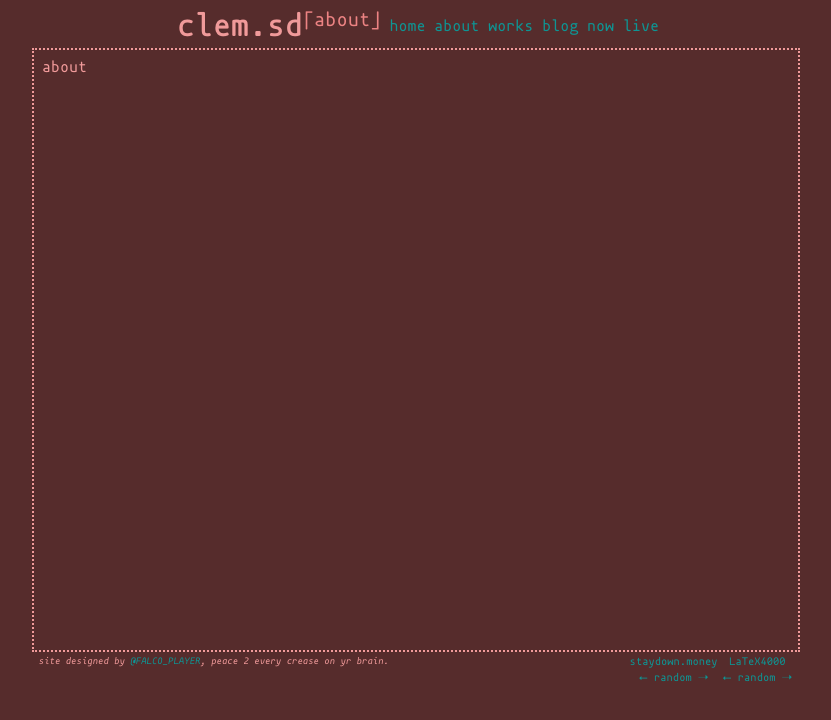
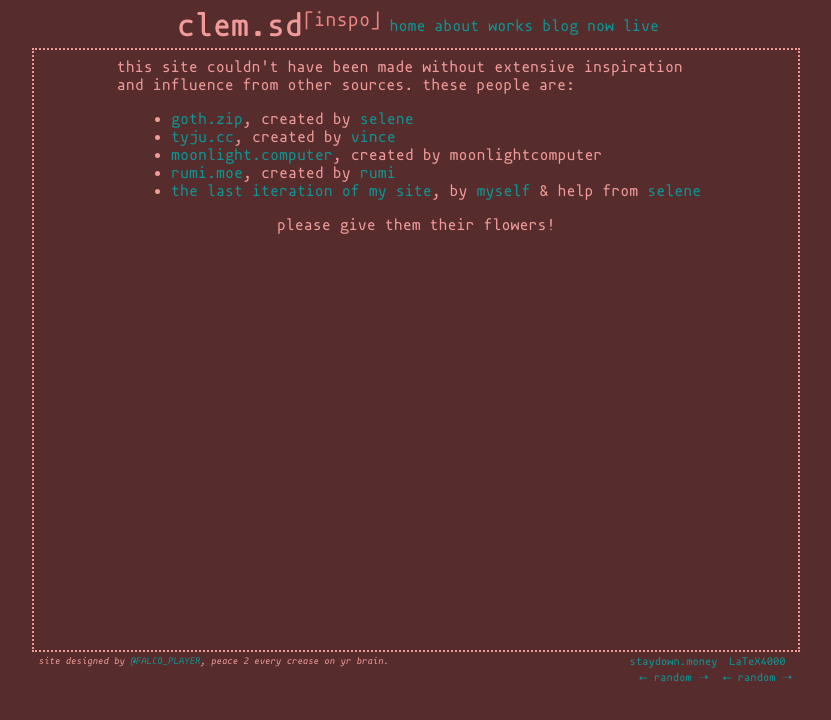
Before and after one commit to lucmayor/celestial-conjunction, an Astro site: page /inspo in a window 1280 px wide. Shown: the whole page, without its empty margins (222-1053 px from the left). Built offline with nearby package versions, Linux system fonts and the light colour scheme; Astro itself is replaced by a stand-in of ours.

Commit message:
fix headers and 404 + inspo page add

```diff
--- a/src/pages/404.astro
+++ b/src/pages/404.astro
@@ -0,0 +1,16 @@
+---
+import "../styles/global.css";
+---
+
+<div>
+    turn back or die <a href="/">&#10141; home</a>
+</div>
+
+<style>
+    div {
+        width: 100%;
+        height: 100%;
+        text-align: center;
+        justify-content: center;
+    }
+</style>
--- a/src/pages/about.astro
+++ b/src/pages/about.astro
@@ -28,6 +28,7 @@ import Layout from "../layouts/Main.astro";
 		</ul>
 
 		<span class="main">regardless, i hope you enjoy nuzzling into my chopped up corner of the web.</span>
+		<span class="main"><a href="/inspo">here</a> are my inspirations for this iteration of the site.</span>
 	</div>
 </Layout>
 
--- a/src/pages/inspo.astro
+++ b/src/pages/inspo.astro
@@ -1,13 +1,73 @@
 ---
-	import Layout from "../layouts/Main.astro";
+import Layout from "../layouts/Main.astro";
 ---
 
-<Layout heading="about" title="aboutaboutaboutaboutaboutaboutabout">
+<Layout heading="inspo" title="inspirationsinspirationsinspirationsinspirationsinspirationsinspirationsinspirations">
 	<div class="head">
-		about
+		<div class="layer">
+			this site couldn't have been made without extensive inspiration and
+			influence from other sources. these people are:
+
+			<ul>
+				<li>
+					<a href="https://goth.zip/">goth.zip</a>, created by <a
+						href="https://github.com/riesha">selene</a
+					>
+				</li>
+				<li>
+					<a href="https://tyju.cc/">tyju.cc</a>, created by <a
+						href="https://github.com/onlytomorrow">vince</a
+					>
+				</li>
+				<li>
+					<a href="https://moonlight.computer/">moonlight.computer</a
+					>, created by moonlightcomputer
+				</li>
+				<li>
+					<a href="https://rumi.moe/">rumi.moe</a>, created by <a
+						href="https://github.com/dichromatic">rumi</a
+					>
+				</li>
+				<li>
+					<a href="https://github.com/lucmayor/homebase"
+						>the last iteration of my site</a
+					>, by <a href="https://github.com/lucmayor">myself</a> & help
+					from
+					<a href="https://github.com/riesha">selene</a>
+				</li>
+			</ul>
+
+			please give them their flowers!
+		</div>
 	</div>
 </Layout>
 
 <style>
+	div.head {
+		display: flex;
+		flex-direction: column;
+		align-items: center;
+		justify-content: center;
 
+		margin: 0.5rem;
+		font-family: "mononoki";
+		max-height: 97%;
+
+		overflow: scroll;
+		overflow-x: visible;
+		scrollbar-width: thin;
+		scrollbar-color: #f09a9a #562c2c;
+
+		overflow-wrap: break-word;
+		hyphenate-limit-chars: 10;
+		hyphens: auto;
+	}
+
+	.layer {
+		display: flex;
+		flex-direction: column;
+		align-items: center;
+		justify-content: center;
+		max-width: 80%;
+	}
 </style>
--- a/src/pages/live.astro
+++ b/src/pages/live.astro
@@ -2,7 +2,7 @@
 import Layout from "../layouts/Main.astro";
 ---
 
-<Layout heading="about" title="aboutaboutaboutaboutaboutaboutabout">
+<Layout heading="live" title="livelivelivelivelivelivelivelivelivelivelivelivelivelivelive">
 	<div class="head">
         <div class="centre">
             <div class="prompt">
--- a/src/pages/now.astro
+++ b/src/pages/now.astro
@@ -2,7 +2,7 @@
 import Layout from "../layouts/Main.astro";
 ---
 
-<Layout heading="about" title="aboutaboutaboutaboutaboutaboutabout">
+<Layout heading="now" title="nownownownownownownownownownownownownownownownownownownownownow">
 	<div class="head">
 		<div id="top">
 			inspiration taken from <a href="https://void.onlytomorrow.net/now">tyjubi</a>'s site.
```
